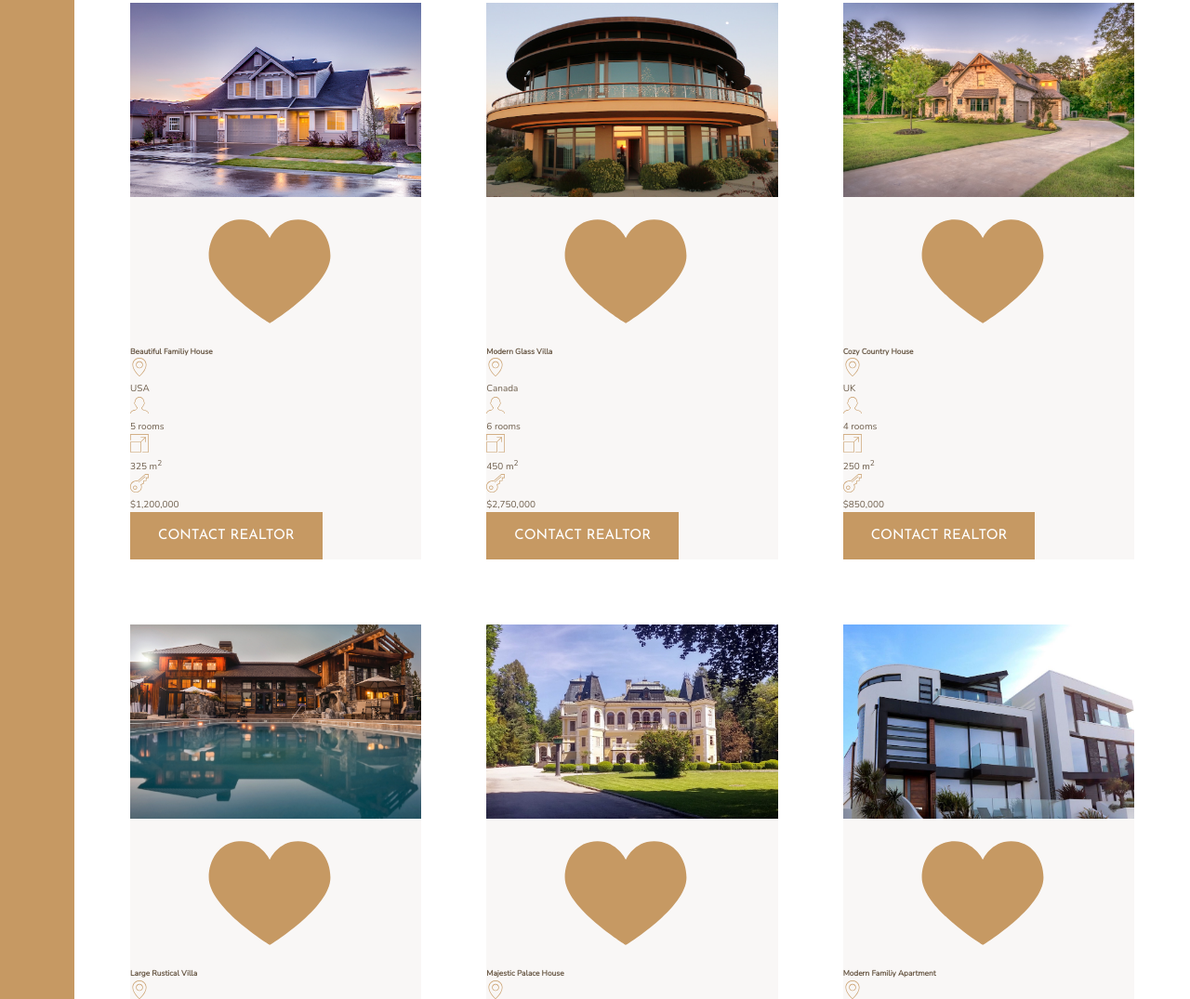
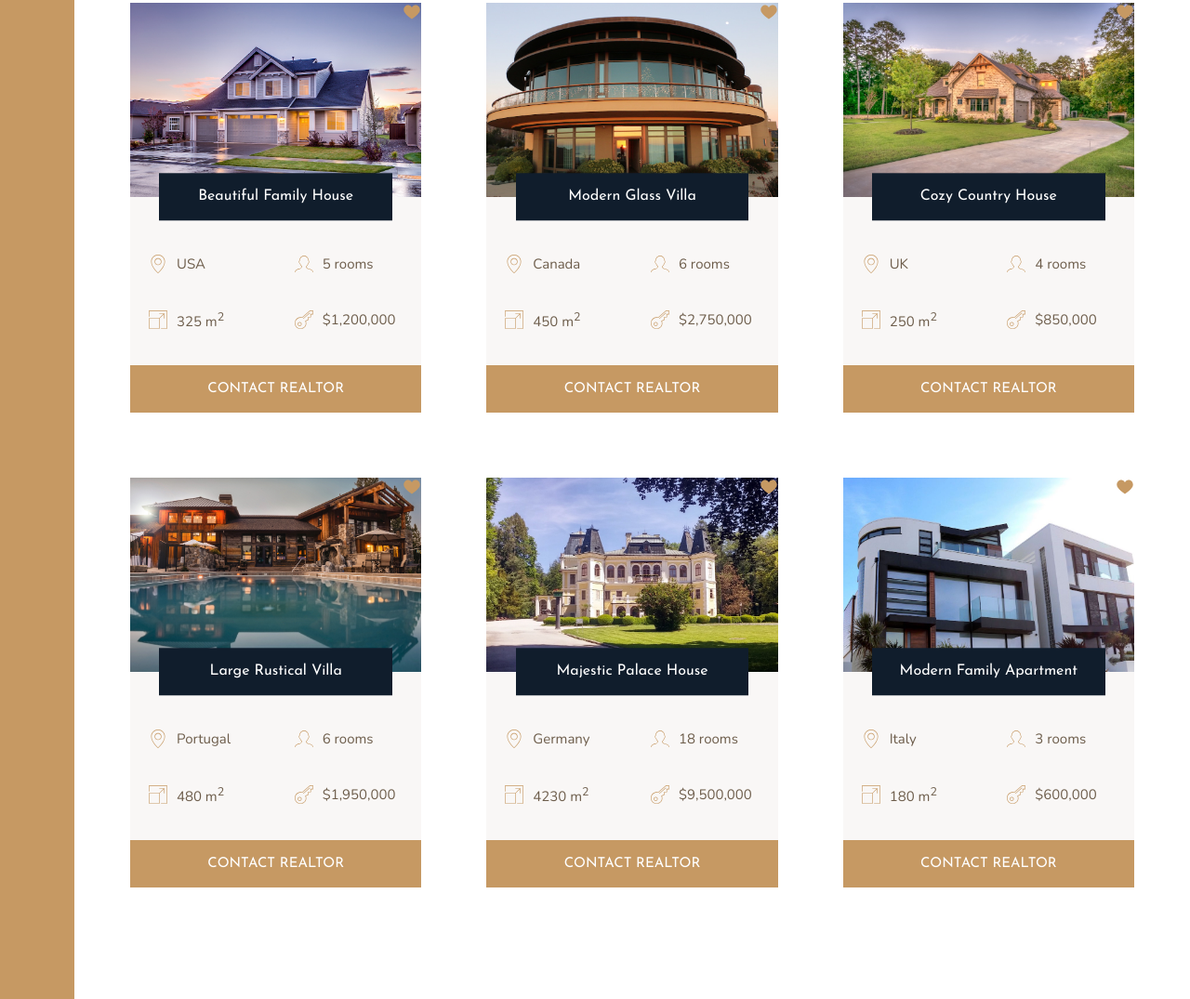
Before and after one commit to aikanshgarg/grid-nexter, a website: page index.html in a window 1280 px wide. Shown: the part 1942-3017 px from the top of the page at 93% size. Drawn offline with nearby package versions, Linux system fonts and the light colour scheme.

Commit message:
homes section

```diff
--- a/grid-notes.txt
+++ b/grid-notes.txt
@@ -11,6 +11,8 @@
 
 - We don't usually define the no. of rows, only columns do the work for us, mostly(implicit rows added by CSS grid)
 
+- Images should always be responisve and given width in %
+
 - NEW THINGS:
 	1. extends (typography)
 	2. modifiers (typography)
--- a/index.html
+++ b/index.html
@@ -92,7 +92,7 @@
                 <svg class="home__like">
                     <use xlink:href="img/sprite.svg#icon-heart-full"></use>
                 </svg>
-                <h5 class="home__name">Beautiful Familiy House</h5>
+                <h5 class="home__name">Beautiful Family House</h5>
                 <div class="home__location">
                     <svg>
                         <use xlink:href="img/sprite.svg#icon-map-pin"></use>
@@ -258,7 +258,7 @@
                 <svg class="home__like">
                     <use xlink:href="img/sprite.svg#icon-heart-full"></use>
                 </svg>
-                <h5 class="home__name">Modern Familiy Apartment</h5>
+                <h5 class="home__name">Modern Family Apartment</h5>
                 <div class="home__location">
                     <svg>
                         <use xlink:href="img/sprite.svg#icon-map-pin"></use>
--- a/sass/_base.scss
+++ b/sass/_base.scss
@@ -13,6 +13,19 @@ $color-grey-dark-2: #6D5D4B;
 // FONT VARIABLES
 $font-primary: 'Nunito', sans-serif;
 $font-display: 'Josefin Sans', sans-serif;
+
+
+/* Mozilla based browsers */
+*::-moz-selection {
+    background-color: $color-primary;
+    color: $color-grey-dark-2;
+}
+
+/* Works in Safari */
+*::selection {
+    background-color: $color-primary;
+    color: $color-grey-dark-2;
+}
 
 *,
 *::before,
@@ -34,6 +47,7 @@ body {
 	line-height: 1.6;
 }
 
+
 .container {
 	display: grid;
 	grid-template-rows: 80vh min-content 40vw repeat(3, min-content); // min-content adjusts row height according to available content
--- a/sass/_homes.scss
+++ b/sass/_homes.scss
@@ -2,7 +2,7 @@
 	grid-column: center-start / center-end;
 	margin: 15rem 0;
 
-	display: grid; // 2nd level grid
+	display: grid; // 2nd level grid (for responsive layout)
 	grid-template-columns: repeat(auto-fit, minmax(25rem, 1fr));
 	grid-gap: 7rem;
 }
@@ -11,27 +11,74 @@
 .home {
 	background-color: $color-grey-light-1;
 
+	display: grid; // 3rd level grid (2 columns and rows determined by CSS automatically)
+	grid-template-columns: repeat(2, 1fr);
+	grid-row-gap: 3.5rem;
+
 	&__img {
-		width: 100%;
+		width: 100%; // images should always be responisve and given width in %
+		grid-row: 1 / 2;// same explicit position for img and like
+		grid-column: 1 / -1;
+		z-index: 1;
 	}
 
 	&__like {
 		fill: $color-primary;
+		grid-row: 1 / 2; // same explicit position for img and like
+		grid-column: 2 / 3;
+		height: 2rem;
+		width: 2rem;
+		z-index: 2;
+		justify-self: end;// align horizontally to right
+		margin: 1 rem;
 	}
 
 	&__name {
+		grid-row: 1 / 2;
+		z-index: 3;
+		grid-column: 1 / -1;
 
+		width: 80%;
+		justify-self: center; // center text along the row axis
+		align-self: end; // along column axis (vertical)
+
+		font-family: $font-display;
+		color: #fff;
+		background-color: $color-secondary;
+		font-size: 1.6rem;
+		text-align: center;
+		padding: 1.25rem;
+		font-weight: 400;
+		transform: translateY(50%);
+	}
+
+	&__btn {
+		grid-column: 1 / -1;
+
+
+
+	}
+
+	&__location,
+	&__rooms {
+		margin-top: 2.5rem;
 	}
 
 	&__location,
 	&__rooms,
 	&__price,
 	&__area {
+		font-size: 1.5rem;
+		margin-left: 2rem;
+
+		display: flex;
+		align-items: center; // vertically center
 
 		svg {
 			fill: $color-primary;
 			height: 2rem;
 			width: 2rem;
+			margin-right: 1rem;
 		}
 
 		p {
```
Also changed, not shown: css/style.css.
